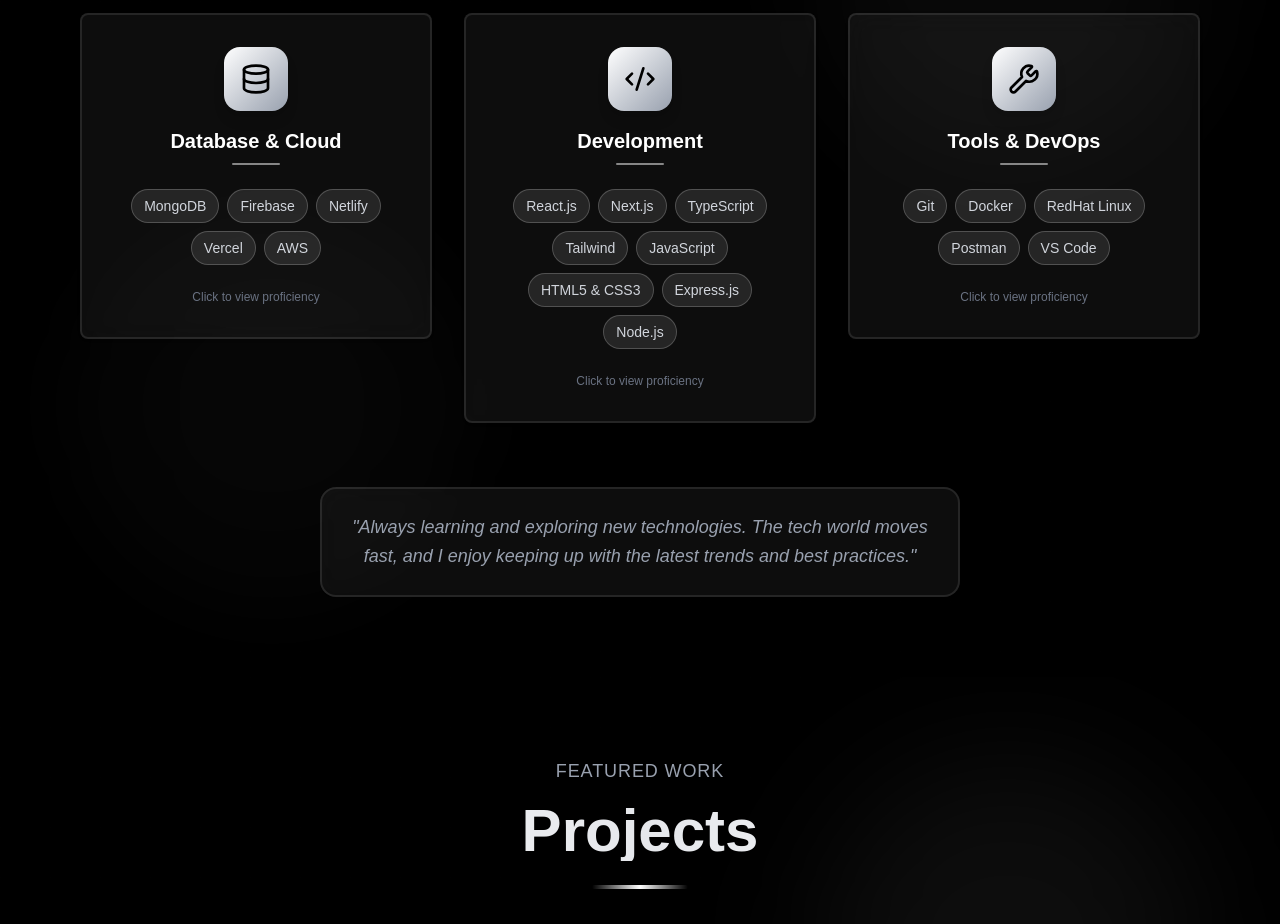
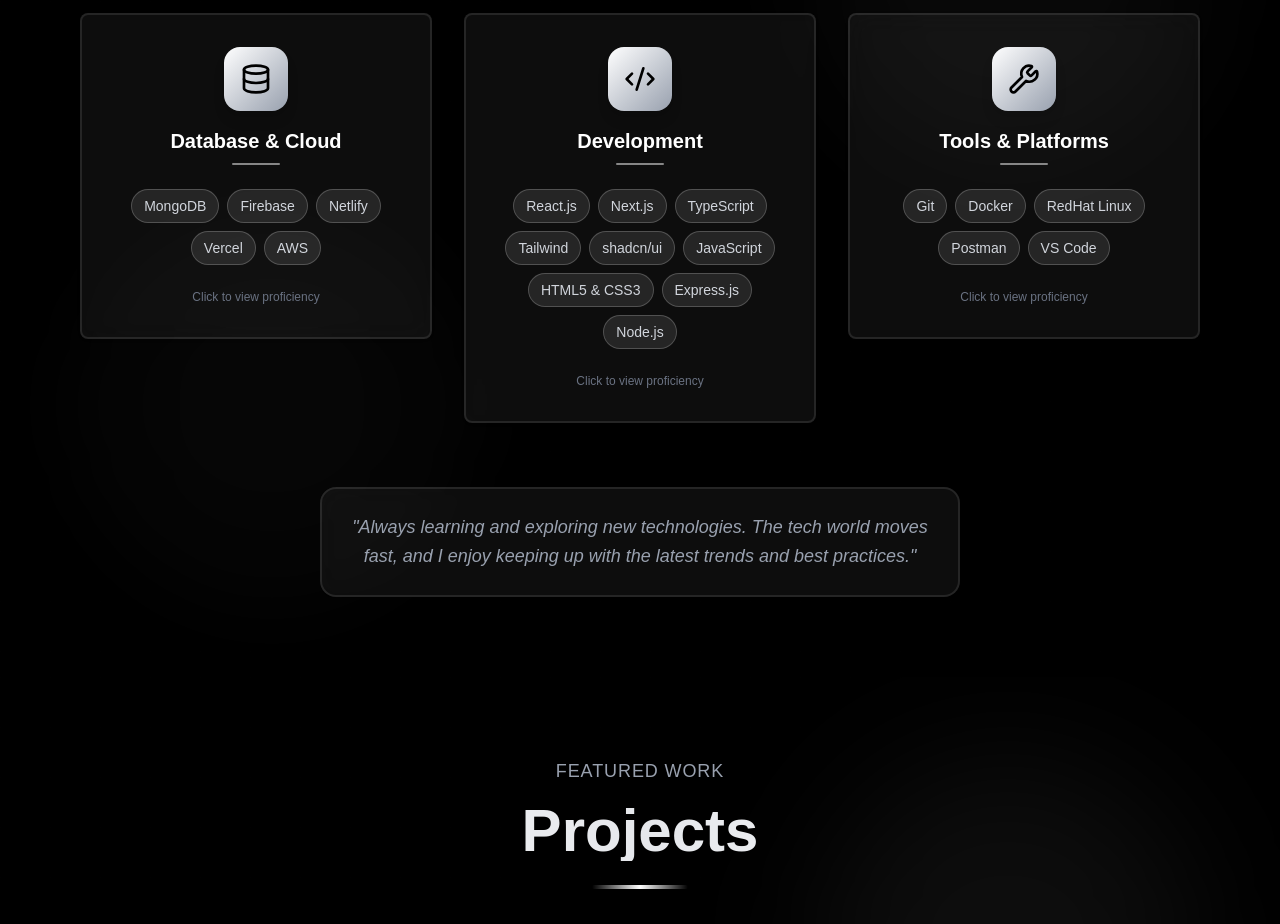
Before and after one commit to dini28/portfolio, a React (Vite) app: page / in a window 1280 px wide. Shown: the part 2340-3264 px from the top of the page. Built offline with nearby package versions, Linux system fonts and the light colour scheme; a web font is replaced by a local one.

Commit message:
skils data improvement and addition of shadcn/ui

```diff
--- a/src/components/sections/Skills.tsx
+++ b/src/components/sections/Skills.tsx
@@ -8,11 +8,11 @@ const SKILL_CATEGORIES = [
         title: 'Database & Cloud',
         icon: <Database className="w-8 h-8" />,
         skills: [
-            { name: 'MongoDB', proficiency: 75, projects: ['Ghummakkad'] },
-            { name: 'Firebase', proficiency: 85, projects: ['Portfolio'] },
-            { name: 'Netlify', proficiency: 80, projects: ['All Projects'] },
-            { name: 'Vercel', proficiency: 70, projects: ['Fiction Games'] },
-            { name: 'AWS', proficiency: 60 }
+            { name: 'MongoDB', proficiency: 65, projects: ['Ghummakkad'] },
+            { name: 'Firebase', proficiency: 65, projects: ['Portfolio'] },
+            { name: 'Netlify', proficiency: 60, projects: ['All Projects'] },
+            { name: 'Vercel', proficiency: 80, projects: ['Fiction Games'] },
+            { name: 'AWS', proficiency: 30 }
         ]
     },
     {
@@ -20,21 +20,22 @@ const SKILL_CATEGORIES = [
         icon: <Code2 className="w-8 h-8" />,
         skills: [
             { name: 'React.js', proficiency: 75, projects: ['Ghummakkad', 'Portfolio'] },
-            { name: 'Next.js', proficiency: 85, projects: ['Ghummakkad', 'Coming Soon'] },
+            { name: 'Next.js', proficiency: 45, projects: ['Ghummakkad', 'Coming Soon'] },
             { name: 'TypeScript', proficiency: 50, projects: ['Portfolio'] },
             { name: 'Tailwind', proficiency: 80, projects: ['All Modern Apps'] },
-            { name: 'JavaScript', proficiency: 85, projects: ['All Projects'] },
+            { name: 'shadcn/ui', proficiency: 70, projects: [''] },
+            { name: 'JavaScript', proficiency: 75, projects: ['All Projects'] },
             { name: 'HTML5 & CSS3', proficiency: 95, projects: ['Base Foundations'] },
             { name: 'Express.js', proficiency: 55, projects: ['Working on'] },
             { name: 'Node.js', proficiency: 65, projects: ['Server Logic'] }
         ]
     },
     {
-        title: 'Tools & DevOps',
+        title: 'Tools & Platforms',
         icon: <Wrench className="w-8 h-8" />,
         skills: [
-            { name: 'Git', proficiency: 75, projects: ['Version Control'] },
-            { name: 'Docker', proficiency: 65, projects: ['Learning'] },
+            { name: 'Git', proficiency: 55, projects: ['Version Control'] },
+            { name: 'Docker', proficiency: 45, projects: ['Learning'] },
             { name: 'RedHat Linux', proficiency: 65, projects: ['Learning'] },
             { name: 'Postman', proficiency: 75, projects: ['Learning'] },
             { name: 'VS Code', proficiency: 95, projects: ['My Primary IDE'] }
```
